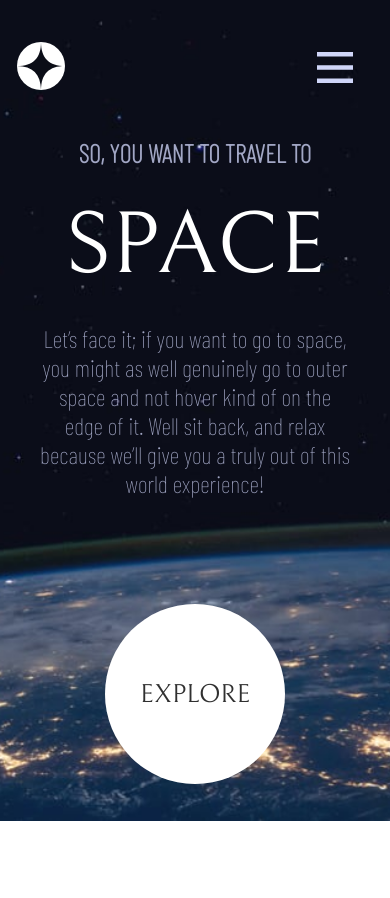
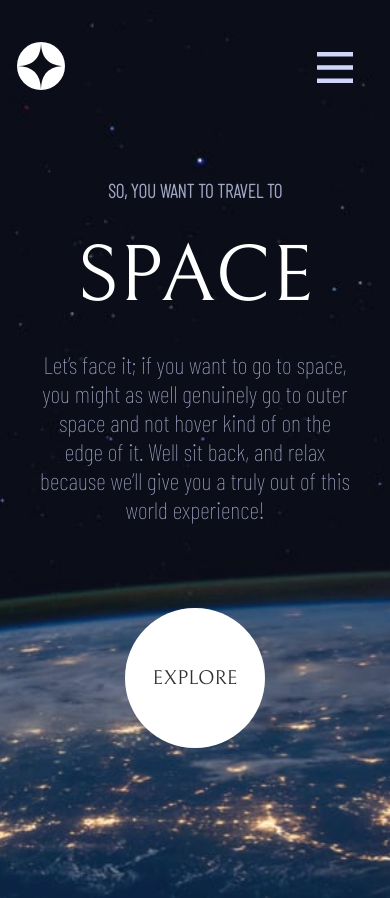
Before and after one commit to David-Chazoule/Space-Tourism, a React (Create React App) app in the folder spacetourism/: page /home in a window 390 px wide. Before the commit the page ends 844 px from the top, so only its background shows below. Built offline with nearby package versions, Linux system fonts and the light colour scheme.

Commit message:
modification responsivity

```diff
--- a/spacetourism/src/components/home/home.scss
+++ b/spacetourism/src/components/home/home.scss
@@ -13,12 +13,13 @@
   //tablet
   @media screen and (max-width: 1070px) {
     background-image: url("../../assets/background/background-home-tablet.jpg");
-    height: auto;
+    min-height: 100vh;
   }
 
   //mobile
   @media screen and (max-width: 800px) {
     background-image: url("../../assets/background/background-home-mobile.jpg");
+    height: auto;
   }
 
   .description-container {
@@ -26,7 +27,6 @@
     width: 100%;
     grid-template-columns: 1fr 1fr;
     color: white;
-
     margin-top: 20vh;
 
     //tablet
@@ -36,6 +36,10 @@
       align-items: center;
       justify-content: center;
       margin-top: 24vh;
+    }
+
+    @media screen and (max-width: 800px) {
+      margin-top: 14vh;
     }
 
     //mobile
@@ -58,7 +62,8 @@
       }
 
       //mobile
-      @media screen and (max-width: 800px) {
+      @media screen and (max-width: 500px) {
+        margin: 10vh 2vh 0 2vh;
       }
 
       h5 {
@@ -69,6 +74,10 @@
 
         @media screen and (max-width: 800px) {
           font-size: 1.6em;
+        }
+
+        @media screen and (max-width: 500px) {
+          font-size: 1.2em;
         }
       }
 
@@ -85,6 +94,10 @@
 
         @media screen and (max-width: 600px) {
           font-size: 5.5em;
+        }
+
+        @media screen and (max-width: 500px) {
+          font-size: 5em;
         }
       }
 
@@ -114,7 +127,6 @@
       font-family: $fontBellefair;
       font-size: 20px;
       width: 100%;
-      height: auto;
       display: flex;
       align-items: center;
       justify-content: center;
@@ -138,16 +150,18 @@
       @media screen and (max-width: 1070px) {
         justify-content: center;
         margin-top: 0;
-        height: 47vh;
+        height: auto;
       }
 
       //mobile
       @media screen and (max-width: 800px) {
         margin-top: 10px;
+        height: 38vh;
       }
 
       @media screen and (max-width: 600px) {
         height: 30vh;
+        margin-bottom: 11vh;
       }
 
       .content-explore {
@@ -173,6 +187,13 @@
         @media screen and (max-width: 800px) {
           width: 180px;
           height: 180px;
+          margin: 0;
+        }
+
+        @media screen and (max-width: 500px) {
+          width: 140px;
+          height: 140px;
+          font-size: 20px;
         }
 
         cursor: pointer;
@@ -203,6 +224,11 @@
           width: 180px;
           height: 180px;
         }
+
+        @media screen and (max-width: 500px) {
+          width: 140px;
+          height: 140px;
+        }
       }
     }
   }
```
